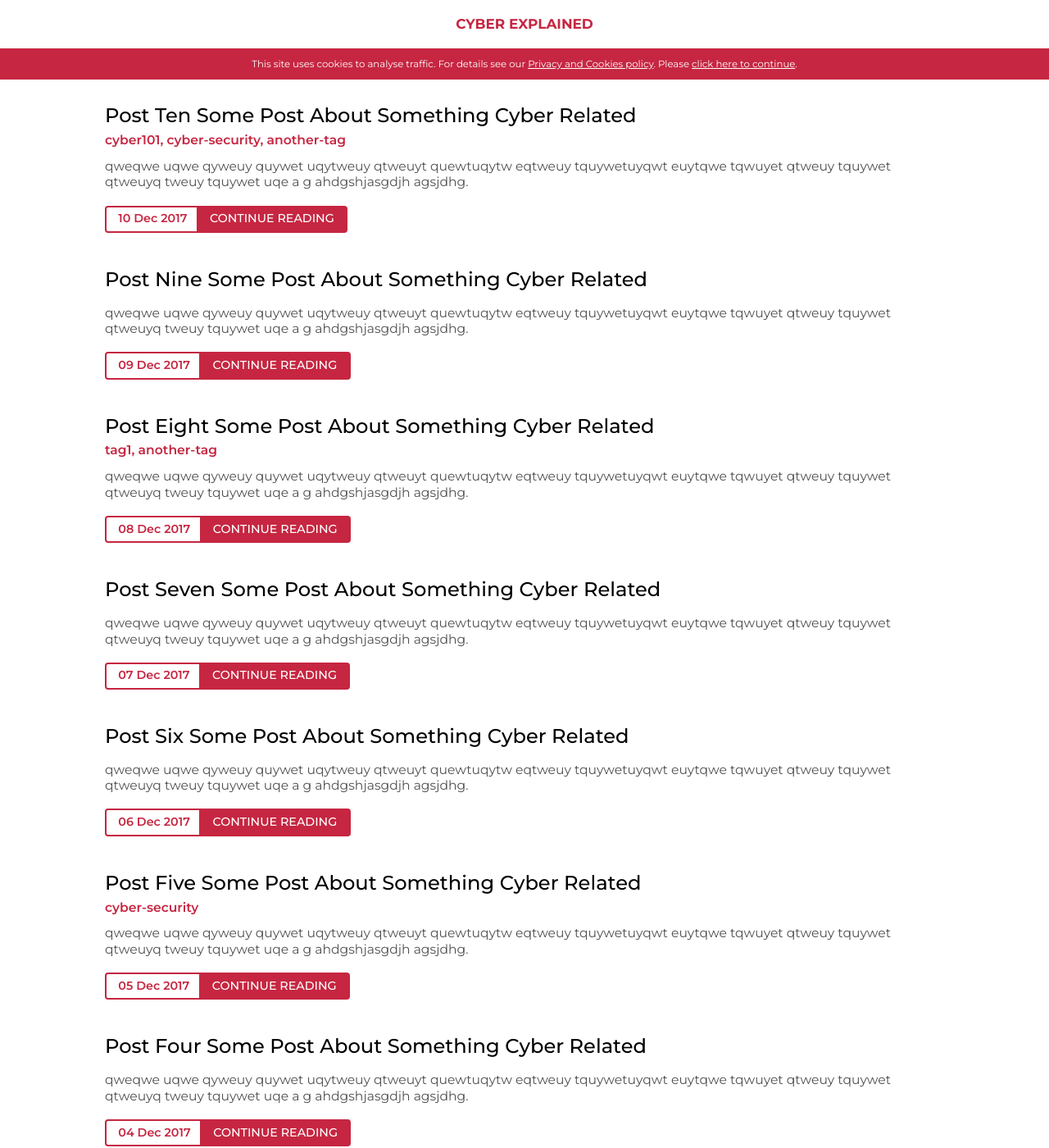
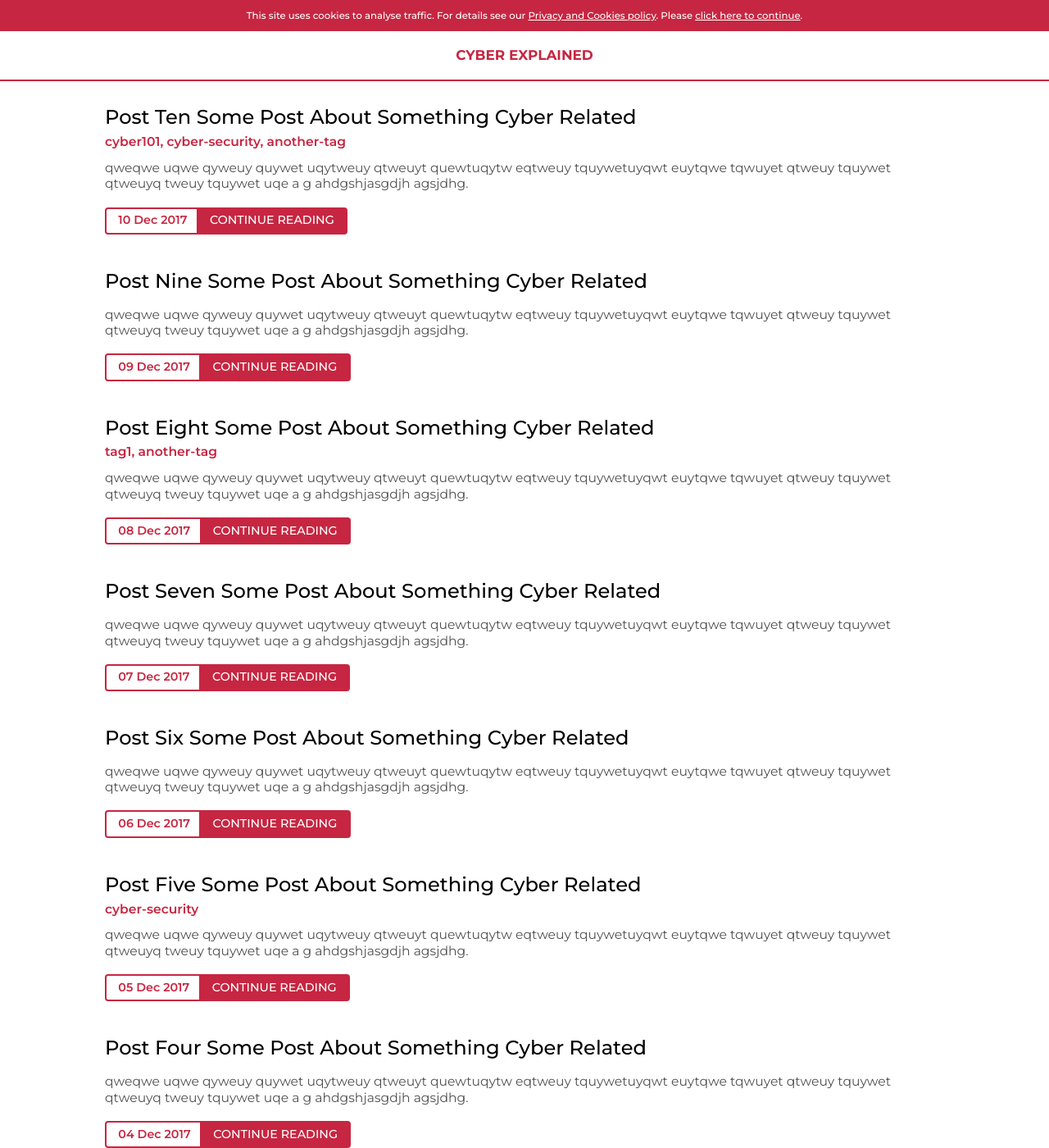
Before and after one commit to cyberexplained/cyberexplained.github.io, a Jekyll site: the page built from index.html, in a window 1280 px wide and 1400 px high. Shown: the whole window at 82% size. Built offline with Jekyll 4.4.1, drawn with Linux system fonts in a browser that asks for light colours; nearby versions of some CDN libraries; the list of posts is cut into pages by our own code.

Commit message:
Cookie consent message.

```diff
--- a/_layouts/default.html
+++ b/_layouts/default.html
@@ -5,13 +5,13 @@
 
   <body>
     <div class="container">
+      <!-- EU Cookie Consent Warning -->
+      {% include cookie-consent.html %}
+
       <!-- Header -->
       <header class="masthead">
         <h1 class="masthead-title"><a href="{{ site.url }}/">CYBER EXPLAINED</a></h1>
       </header>
-
-      <!-- EU Cookie Consent Warning -->
-      {% include cookie-consent.html %}
 
       <!-- Content  -->
       <main>
--- a/_sass/_cookies.scss
+++ b/_sass/_cookies.scss
@@ -4,15 +4,22 @@
        -o-transition: all $transition-duration ease-in-out;
           transition: all $transition-duration ease-in-out;
 
+  // position: fixed;
+  // top: 0;
+  // left: 0;
   width: 100%;
+
+  // // Height is important for header location.
+  // height: 4em;
+
   padding: 1em $edge-padding-normal;
   font-size: .45em;
-  font-weight: $weight-regular;
+  font-weight: $weight-medium;
   color: white;
   background: $red;
 
   // Used to glue the consent message to bottom of header.
-  margin: -.5em 0 1em 0;
+  //margin: -.5em 0 1em 0;
 
   // Centres cookie consent message in container.
   text-align: center;
@@ -21,6 +28,17 @@
     text-decoration: underline;
     color: white;
   }
+}
+
+.cookie-consent-message-pinned {
+  -webkit-transition: all $transition-duration ease-in-out;
+     -moz-transition: all $transition-duration ease-in-out;
+       -o-transition: all $transition-duration ease-in-out;
+          transition: all $transition-duration ease-in-out;
+
+  position: fixed;
+  top: 0;
+  left: 0;
 }
 
 .cookie-consent-message-hidden {
@@ -33,6 +51,6 @@
     padding: 1em $edge-padding-narrow;
 
     // Used to glue the consent message to bottom of header.
-    margin: -1.1em 0 1em 0;
+    //margin: -1.1em 0 1em 0;
   }
 }
--- a/_sass/_layout.scss
+++ b/_sass/_layout.scss
@@ -8,7 +8,7 @@
 
   // From top of page to first post extract.
   // This will effect the cookie consent message hugging the header.
-  padding-top: 2.5em;
+//  padding-top: 2.5em;
   margin-left: auto;
   margin-right: auto;
 
--- a/_sass/_masthead.scss
+++ b/_sass/_masthead.scss
@@ -1,8 +1,8 @@
 .masthead {
   width: 100%;
-  position: fixed;
-  left: 0;
-  top: 0;
+  // position: fixed;
+  // top: 4em;
+  // left: 0;
   background: $body-bg;
   border-bottom: 2px solid $red;
 
@@ -12,8 +12,7 @@
          -o-transition: all $transition-duration ease-in-out;
             transition: all $transition-duration ease-in-out;
 
-    padding-top: 1em;
-    padding-bottom: 1em;
+    padding: 1em 0;
   }
 
   h1 > a {
```
Also changed, not shown: other parts of _layouts/default.html (+7 -1 lines).
